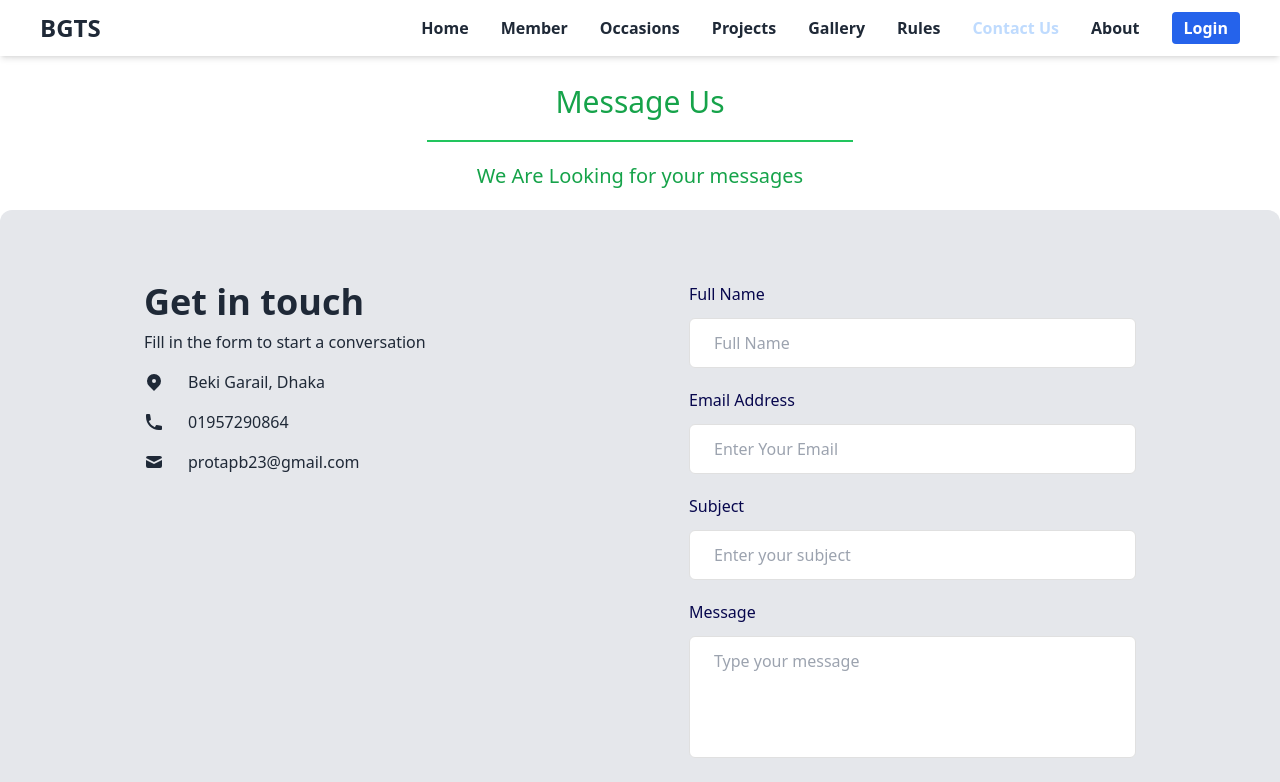
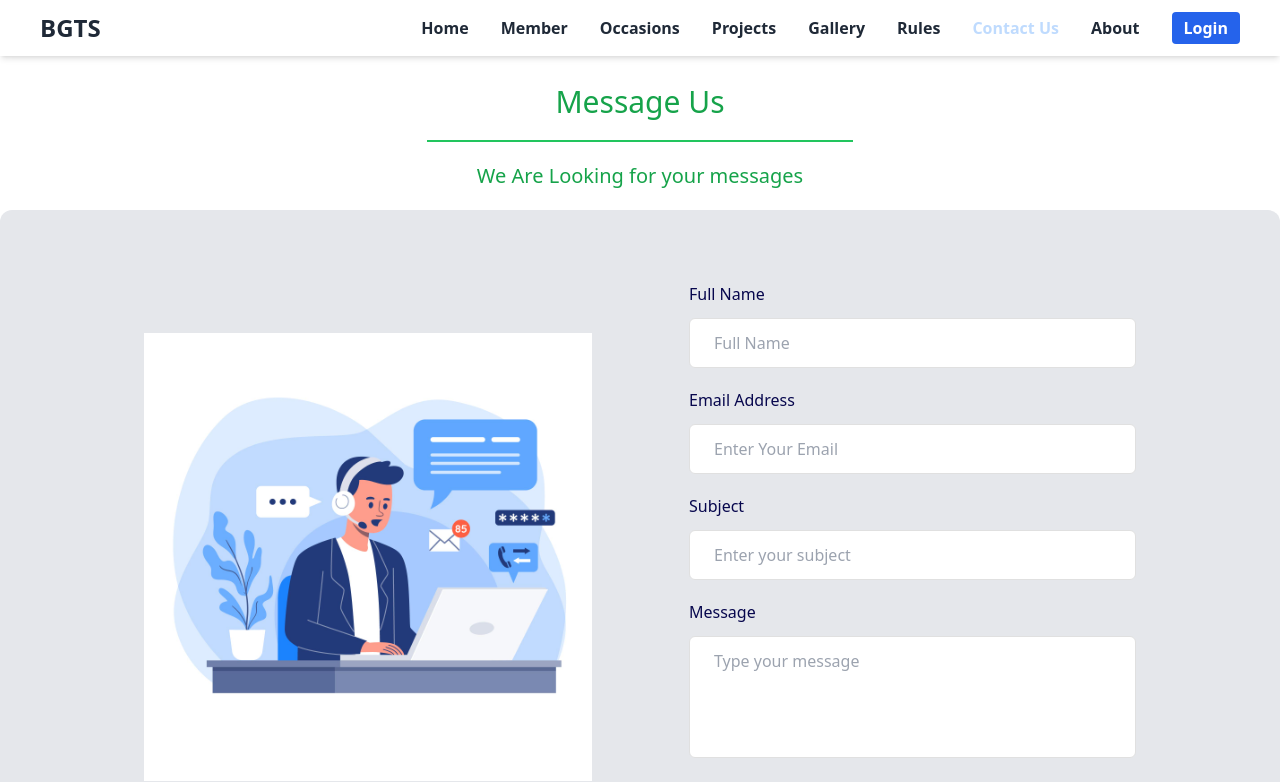
Before and after one commit to protap1100/village-management, a React (Vite) app: page /contactUs in a window 1280 px wide. Shown: the top 782 px of the page. Built offline with nearby package versions, Linux system fonts and the light colour scheme.

Commit message:
member design added

```diff
--- a/src/Authentication/Login/Login.jsx
+++ b/src/Authentication/Login/Login.jsx
@@ -11,8 +11,8 @@ const Login = () => {
   return (
     <>
       <SectionTitle
-        heading="Login Here"
-        subHeading="Use Email And Password to Join"
+        heading={"Login Here"}
+        subHeading={"Use Email And Password to Join"}
       ></SectionTitle>
       <section className="flex flex-col lg:flex-row items-center justify-center">
         <div className="flex-1">
--- a/src/Authentication/SignUp.jsx/SignUp.jsx
+++ b/src/Authentication/SignUp.jsx/SignUp.jsx
@@ -11,8 +11,8 @@ const SignUp = () => {
   return (
     <div>
       <SectionTitle
-        heading="Register Here"
-        subHeading="Fill Up The Form To Join Us"
+        heading={"Register Here"}
+        subHeading={"Fill Up The Form To Join Us"}
       ></SectionTitle>
       <div className="mt-10 flex flex-col lg:flex-row justify-center items-center">
         <div className="flex-1">
--- a/src/Pages/ContactUs/ContactUs.jsx
+++ b/src/Pages/ContactUs/ContactUs.jsx
@@ -2,6 +2,7 @@ import emailjs from "emailjs-com";
 import { toast, ToastContainer } from "react-toastify";
 import "react-toastify/dist/ReactToastify.css";
 import SectionTitle from "../../Components/Shared/SectionTitle";
+import ContactUsImage from '../../assets/Media/Images/contact-us.jpg'
 
 const ContactUs = () => {
   const sendEmail = (e) => {
@@ -33,50 +34,9 @@ const ContactUs = () => {
       <SectionTitle heading={'Message Us'} subHeading={'We Are Looking for your messages'}></SectionTitle>
       <section className="py-6 mt-5 bg-gray-200 dark:text-gray-900 rounded-xl">
         <div className="grid max-w-6xl grid-cols-1 px-6 mx-auto lg:px-8 md:grid-cols-2 md:divide-x">
-          <div className="items-center justify-center p-12">
-            <h1 className="text-4xl font-bold">Get in touch</h1>
-            <p className="pt-2 pb-4">Fill in the form to start a conversation</p>
-            <div className="space-y-4">
-              <p className="flex items-center">
-                <svg
-                  xmlns="http://www.w3.org/2000/svg"
-                  viewBox="0 0 20 20"
-                  fill="currentColor"
-                  className="w-5 h-5 mr-2 sm:mr-6"
-                >
-                  <path
-                    fillRule="evenodd"
-                    d="M5.05 4.05a7 7 0 119.9 9.9L10 18.9l-4.95-4.95a7 7 0 010-9.9zM10 11a2 2 0 100-4 2 2 0 000 4z"
-                    clipRule="evenodd"
-                  ></path>
-                </svg>
-                <span>Beki Garail, Dhaka</span>
-              </p>
-              <p className="flex items-center">
-                <svg
-                  xmlns="http://www.w3.org/2000/svg"
-                  viewBox="0 0 20 20"
-                  fill="currentColor"
-                  className="w-5 h-5 mr-2 sm:mr-6"
-                >
-                  <path d="M2 3a1 1 0 011-1h2.153a1 1 0 01.986.836l.74 4.435a1 1 0 01-.54 1.06l-1.548.773a11.037 11.037 0 006.105 6.105l.774-1.548a1 1 0 011.059-.54l4.435.74a1 1 0 01.836.986V17a1 1 0 01-1 1h-2C7.82 18 2 12.18 2 5V3z"></path>
-                </svg>
-                <span>01957290864</span>
-              </p>
-              <p className="flex items-center">
-                <svg
-                  xmlns="http://www.w3.org/2000/svg"
-                  viewBox="0 0 20 20"
-                  fill="currentColor"
-                  className="w-5 h-5 mr-2 sm:mr-6"
-                >
-                  <path d="M2.003 5.884L10 9.882l7.997-3.998A2 2 0 0016 4H4a2 2 0 00-1.997 1.884z"></path>
-                  <path d="M18 8.118l-8 4-8-4V14a2 2 0 002 2h12a2 2 0 002-2V8.118z"></path>
-                </svg>
-                <span>protapb23@gmail.com</span>
-              </p>
-            </div>
-          </div>
+         <div className="flex items-center justify-center p-12">
+            <img src={ContactUsImage} alt="" />
+         </div>
           <div className="flex items-center justify-center p-12">
             <ToastContainer></ToastContainer>
             <div className="mx-auto w-full max-w-[550px]">
--- a/src/Pages/Member/Member.jsx
+++ b/src/Pages/Member/Member.jsx
@@ -1,9 +1,35 @@
+import SectionTitle from "../../Components/Shared/SectionTitle";
+import MemberCard from "./MemberCard";
 const Member = () => {
-    return (
-        <div>
-            Member
+  return (
+    <section>
+      <SectionTitle
+        heading={"All BGTS Member"}
+        subHeading={"Information of All BGTS Member"}
+      ></SectionTitle>
+      <div className="text-center text-green-500 mt-5">
+        <div className="mb-5">
+          <label className="mb-3 text-2xl block font-medium text-green-700">
+           Search For Member
+          </label>
+         <div className="flex gap-4 justify-center">
+         <input
+            type="text"
+            name="name"
+            id="name"
+            placeholder="Search For Member"
+            className="lg:w-1/6 w-full  rounded-md border border-[#e0e0e0] bg-white py-2 px-4 text-base font-medium text-[#6B7280]  focus:border-[#6A64F1]"
+          />
+          <button className="py-2 px-4 bg-blue-500 hover:bg-blue-400 text-white rounded-xl font-bold">Search</button>
+         </div>
         </div>
-    );
+        <h1 className="text-2xl font-bold">Total Member Of BGTS: 40</h1>
+      </div>
+      <div className="grid lg:grid-cols-4 md:grid-cols-2 grid-cols-1 gap-10 my-5">
+       <MemberCard></MemberCard>
+      </div>
+    </section>
+  );
 };
 
 export default Member;
--- /dev/null
+++ b/src/Pages/Member/MemberCard.jsx
@@ -0,0 +1,43 @@
+import { FaFacebook, FaInstagram, FaTwitter } from 'react-icons/fa';
+
+const MemberCard = () => {
+    return (
+        <div className="relative flex flex-col text-gray-700 bg-white shadow-md bg-clip-border rounded-xl">
+          <div className="relative mx-4 mt-4 overflow-hidden text-gray-700 bg-white shadow-lg bg-clip-border rounded-xl h-80">
+            <img
+              src="https://docs.material-tailwind.com/img/team-3.jpg"
+              alt="profile-picture"
+            />
+          </div>
+          <div className="p-2 text-center">
+            <h4 className="block mb-2 font-sans text-2xl  font-semibold  text-blue-gray-900">
+              Natalie Paisley
+            </h4>
+            <p className="block font-sans text-base  bg-clip-text ">
+              CEO / Co-Founder
+            </p>
+          </div>
+          <div className="flex justify-center p-6 pt-2 gap-7">
+            <a href="#facebook" className="block font-sans text-xl antialiased">
+              <FaFacebook></FaFacebook>
+            </a>
+            <a href="#twitter" className="block font-sans text-xl antialiased">
+              <FaTwitter></FaTwitter>
+            </a>
+            <a
+              href="#instagram"
+              className="block font-sans text-xl antialiased"
+            >
+              <FaInstagram></FaInstagram>
+            </a>
+          </div>
+          <div className=" mx-4 mt-4 lg:mx-0 lg:mt-0">
+            <h1 className="text-center p-2 bg-green-600 hover:bg-green-400 text-white ">
+              View Details
+            </h1>
+          </div>
+        </div>
+    );
+};
+
+export default MemberCard;
--- a/src/Pages/Occasion/Occasions.jsx
+++ b/src/Pages/Occasion/Occasions.jsx
@@ -1,8 +1,13 @@
+import SectionTitle from "../../Components/Shared/SectionTitle";
+
 const Occasions = () => {
     return (
-        <div>
-            Occasions
-        </div>
+        <section>
+            <SectionTitle heading={'Our Festival'} subHeading={'Our Upcoming Occasions and Festival'}></SectionTitle>
+            <div>
+
+            </div>
+        </section>
     );
 };
 
```
Also changed, not shown: src/assets/Media/Images/contact-us.jpg (added).
